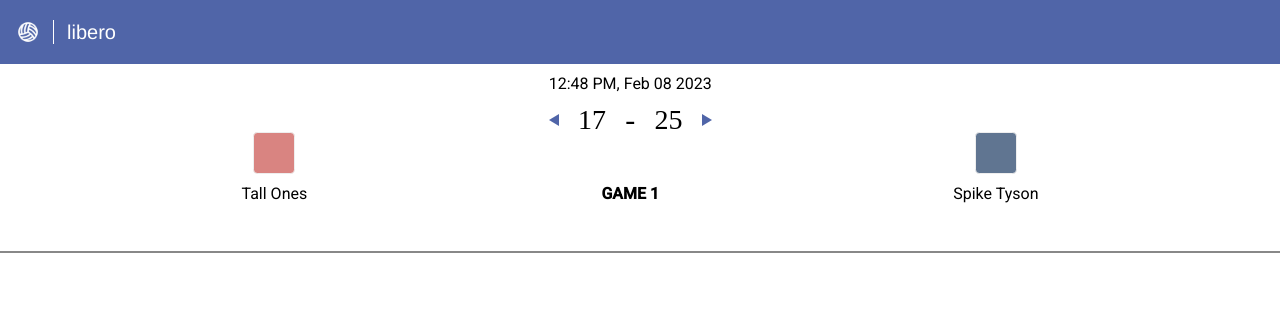
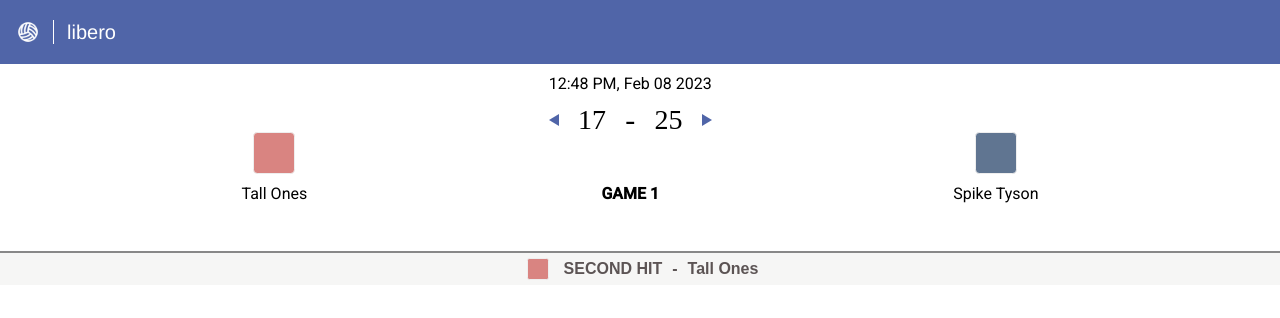
Before and after one commit to MunseokKimmy/libero, an Angular app: page /ongoing-game in a window 1280 px wide. Shown: the top 318 px of the page. Built offline with nearby package versions, Linux system fonts and the light colour scheme.

Commit message:
Add hit indicators.

```diff
--- a/src/app/app.module.ts
+++ b/src/app/app.module.ts
@@ -15,6 +15,7 @@ import { NewMatchComponent } from './new-match/new-match.component';
 import { MatchHistoryComponent } from './match-history/match-history.component';
 import { OngoingMatchComponent } from './ongoing-match/ongoing-match.component';
 import { ScoreboardComponent } from './components/scoreboard/scoreboard.component';
+import { HitIndicatorBannerComponent } from './components/hit-indicator-banner/hit-indicator-banner.component';
 
 @NgModule({
   declarations: [
@@ -25,7 +26,8 @@ import { ScoreboardComponent } from './components/scoreboard/scoreboard.componen
     NewMatchComponent,
     MatchHistoryComponent,
     OngoingMatchComponent,
-    ScoreboardComponent
+    ScoreboardComponent,
+    HitIndicatorBannerComponent
   ],
   imports: [
     BrowserModule,
--- /dev/null
+++ b/src/app/components/hit-indicator-banner/hit-indicator-banner.component.html
@@ -0,0 +1,8 @@
+<div class="grey-bg">
+  <div class="row center">
+    <div class="box red"></div>
+    <p class="caps arial">second hit</p>
+    <p class="arial">-</p>
+    <p class="arial">Tall Ones</p>
+  </div>
+</div>
--- /dev/null
+++ b/src/app/components/hit-indicator-banner/hit-indicator-banner.component.scss
@@ -0,0 +1,39 @@
+.grey-bg {
+  background-color: #F6F6F5;
+  height: 2rem;
+}
+
+.box {
+  float: left;
+  height: 20px;
+  width: 20px;
+  margin: 5px;
+  border: 1px solid #eeeeee;
+  border-radius: 10%;
+  clear: both;
+}
+
+.caps {
+  text-transform: uppercase;
+}
+
+.red {
+  background-color: #D98481;
+}
+
+.blue {
+  background-color: #607591;
+}
+
+.center {
+  align-items: center;
+  width: 100%;
+  height: 100%;
+  gap: 10px;
+}
+
+.arial {
+  font-family: 'Arial';
+  font-weight: bold;
+  color: #5C5454;
+}
--- /dev/null
+++ b/src/app/components/hit-indicator-banner/hit-indicator-banner.component.ts
@@ -0,0 +1,15 @@
+import { Component, OnInit } from '@angular/core';
+
+@Component({
+  selector: 'app-hit-indicator-banner',
+  templateUrl: './hit-indicator-banner.component.html',
+  styleUrls: ['./hit-indicator-banner.component.scss']
+})
+export class HitIndicatorBannerComponent implements OnInit {
+
+  constructor() { }
+
+  ngOnInit(): void {
+  }
+
+}
--- a/src/app/ongoing-match/ongoing-match.component.html
+++ b/src/app/ongoing-match/ongoing-match.component.html
@@ -1 +1,2 @@
 <app-scoreboard></app-scoreboard>
+<app-hit-indicator-banner></app-hit-indicator-banner>
```
Also changed, not shown: 1 other file (tests, documents, lock files or other folders).
